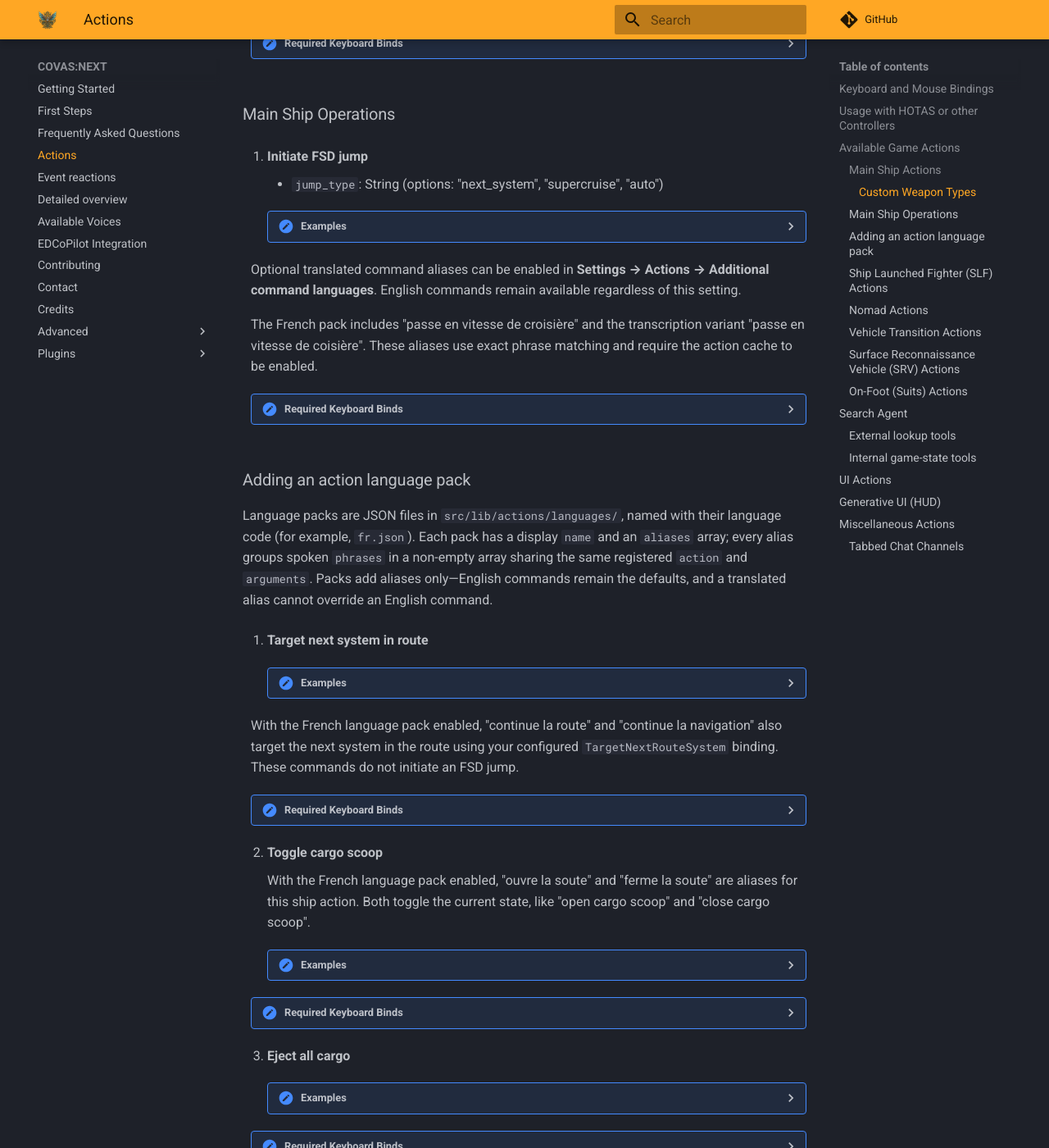
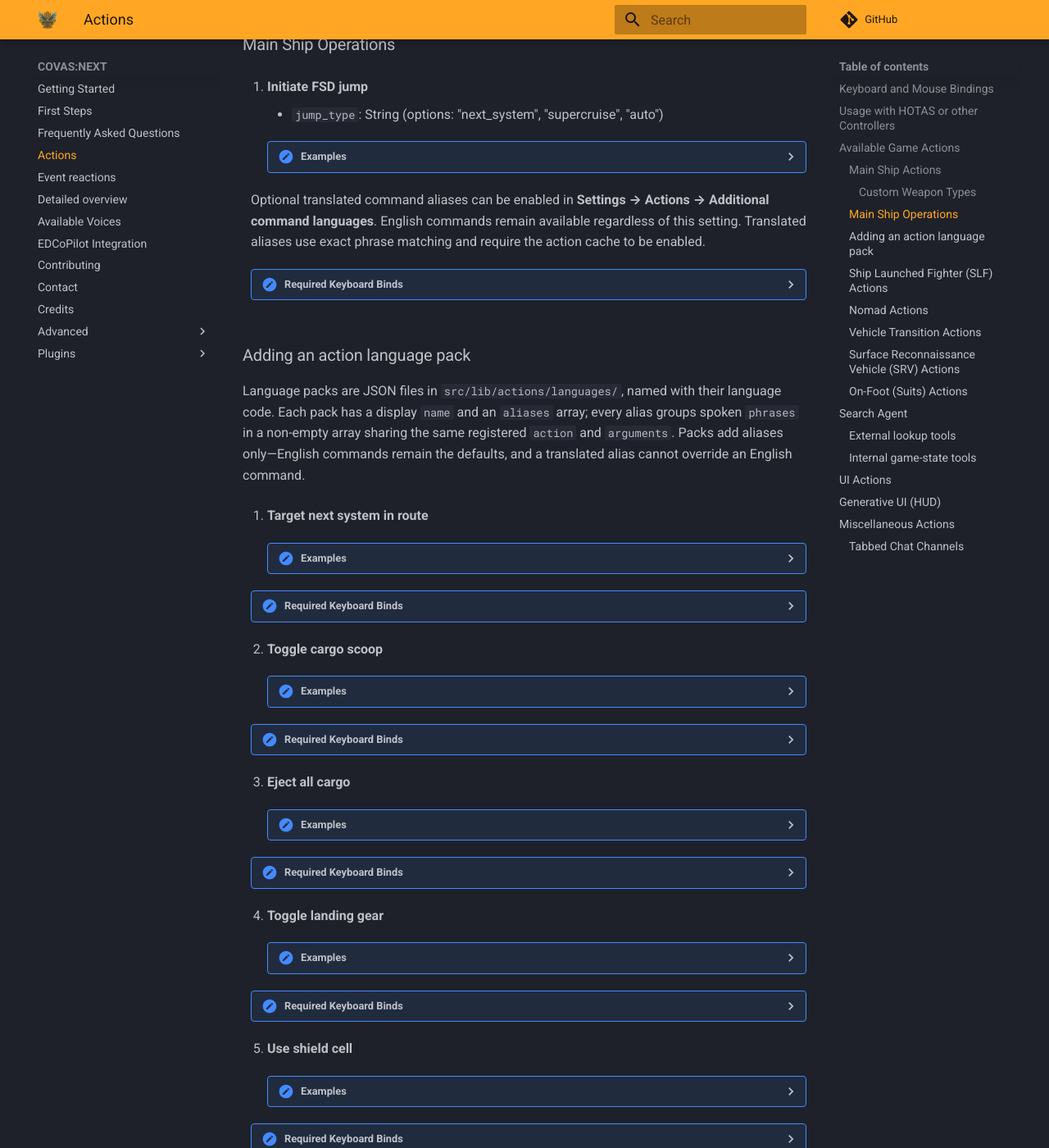
Before and after one commit to RatherRude/Elite-Dangerous-AI-Integration, an MkDocs documentation site: the page built from docs/20_actions.md, in a window 1280 px wide and 1400 px high, scrolled down 5562 px. Shown: the whole window at 82% size. Built offline with MkDocs 1.6.1 and Material for MkDocs 9.7.7, drawn with Linux system fonts in a browser that asks for light colours; comment, search, counter and statistics services are not loaded; some of the changed text lies outside the part shown.

Commit message:
docs: keep command language pack documentation generic
Co-authored-by: Copilot <223556219+Copilot@users.noreply.github.com>

```diff
--- a/docs/20_actions.md
+++ b/docs/20_actions.md
@@ -423,8 +423,6 @@ This is a list of all currently supported actions the AI can perform. Just talk
 
 16. **Toggle night vision**
 
-    With the French language pack enabled, "vision nocturne", "active la vision nocturne", and "désactive la vision nocturne" are aliases for this ship action. All three toggle the current state, like the English command.
-
     <details>
     <summary>Examples</summary>
 
@@ -584,9 +582,7 @@ This is a list of all currently supported actions the AI can perform. Just talk
     - let's go
     </details>
 
-    Optional translated command aliases can be enabled in **Settings → Actions → Additional command languages**. English commands remain available regardless of this setting.
-
-    The French pack includes "passe en vitesse de croisière" and the transcription variant "passe en vitesse de coisière". These aliases use exact phrase matching and require the action cache to be enabled.
+    Optional translated command aliases can be enabled in **Settings → Actions → Additional command languages**. English commands remain available regardless of this setting. Translated aliases use exact phrase matching and require the action cache to be enabled.
 
     <details>
     <summary>Required Keyboard Binds</summary>
@@ -602,7 +598,7 @@ This is a list of all currently supported actions the AI can perform. Just talk
 
 ### Adding an action language pack
 
-Language packs are JSON files in `src/lib/actions/languages/`, named with their language code (for example, `fr.json`). Each pack has a display `name` and an `aliases` array; every alias groups spoken `phrases` in a non-empty array sharing the same registered `action` and `arguments`. Packs add aliases only—English commands remain the defaults, and a translated alias cannot override an English command.
+Language packs are JSON files in `src/lib/actions/languages/`, named with their language code. Each pack has a display `name` and an `aliases` array; every alias groups spoken `phrases` in a non-empty array sharing the same registered `action` and `arguments`. Packs add aliases only—English commands remain the defaults, and a translated alias cannot override an English command.
 
 2. **Target next system in route**
 
@@ -617,8 +613,6 @@ Language packs are JSON files in `src/lib/actions/languages/`, named with their
     - next in route
     </details>
 
-    With the French language pack enabled, "continue la route" and "continue la navigation" also target the next system in the route using your configured `TargetNextRouteSystem` binding. These commands do not initiate an FSD jump.
-
     <details>
     <summary>Required Keyboard Binds</summary>
 
@@ -626,8 +620,6 @@ Language packs are JSON files in `src/lib/actions/languages/`, named with their
     </details>
 
 3. **Toggle cargo scoop**
-
-    With the French language pack enabled, "ouvre la soute" and "ferme la soute" are aliases for this ship action. Both toggle the current state, like "open cargo scoop" and "close cargo scoop".
 
     <details>
     <summary>Examples</summary>
```
